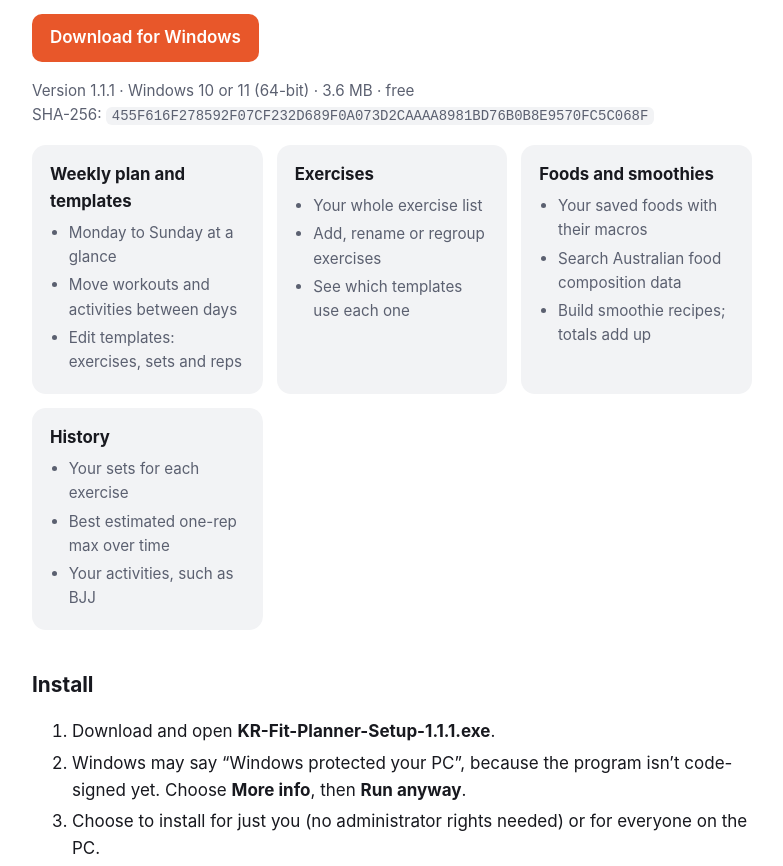
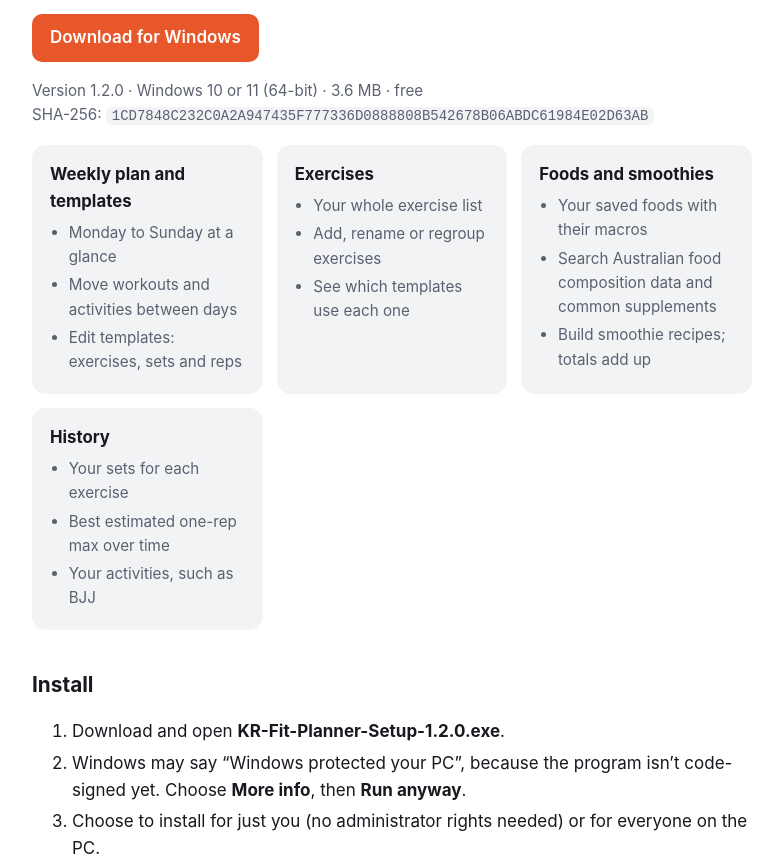
Before and after one commit to kennedyrobotics/kennedyrobotics.github.io, a plain HTML site: page krfit/planner/index.html in a window 1280 px wide. Shown: the part 249-1115 px from the top of the page, without its empty margins (248-1031 px from the left). Drawn offline with Linux system fonts and the light colour scheme.

Commit message:
KR Fit Planner 1.2.0: Find a supplement
Co-Authored-By: Claude Opus 5.5 <noreply@anthropic.com>

```diff
--- a/krfit/planner/index.html
+++ b/krfit/planner/index.html
@@ -24,9 +24,9 @@
       </div>
     </div>
 
-    <p><a class="button" href="KR-Fit-Planner-Setup-1.1.1.exe" download>Download for Windows</a></p>
-    <p class="muted">Version 1.1.1 · Windows 10 or 11 (64-bit) · 3.6 MB · free<br>
-      SHA-256: <code>455F616F278592F07CF232D689F0A073D2CAAAA8981BD76B0B8E9570FC5C068F</code></p>
+    <p><a class="button" href="KR-Fit-Planner-Setup-1.2.0.exe" download>Download for Windows</a></p>
+    <p class="muted">Version 1.2.0 · Windows 10 or 11 (64-bit) · 3.6 MB · free<br>
+      SHA-256: <code>1CD7848C232C0A2A947435F777336D0888808B542678B06ABDC61984E02D63AB</code></p>
 
     <div class="cards">
       <div class="card">
@@ -49,7 +49,7 @@
         <h3>Foods and smoothies</h3>
         <ul>
           <li>Your saved foods with their macros</li>
-          <li>Search Australian food composition data</li>
+          <li>Search Australian food composition data and common supplements</li>
           <li>Build smoothie recipes; totals add up</li>
         </ul>
       </div>
@@ -65,7 +65,7 @@
 
     <h2>Install</h2>
     <ol>
-      <li>Download and open <strong>KR-Fit-Planner-Setup-1.1.1.exe</strong>.</li>
+      <li>Download and open <strong>KR-Fit-Planner-Setup-1.2.0.exe</strong>.</li>
       <li>Windows may say “Windows protected your PC”, because the program isn’t code-signed yet. Choose
         <strong>More info</strong>, then <strong>Run anyway</strong>.</li>
       <li>Choose to install for just you (no administrator rights needed) or for everyone on the PC.</li>
```
Also changed, not shown: 2 other files.
